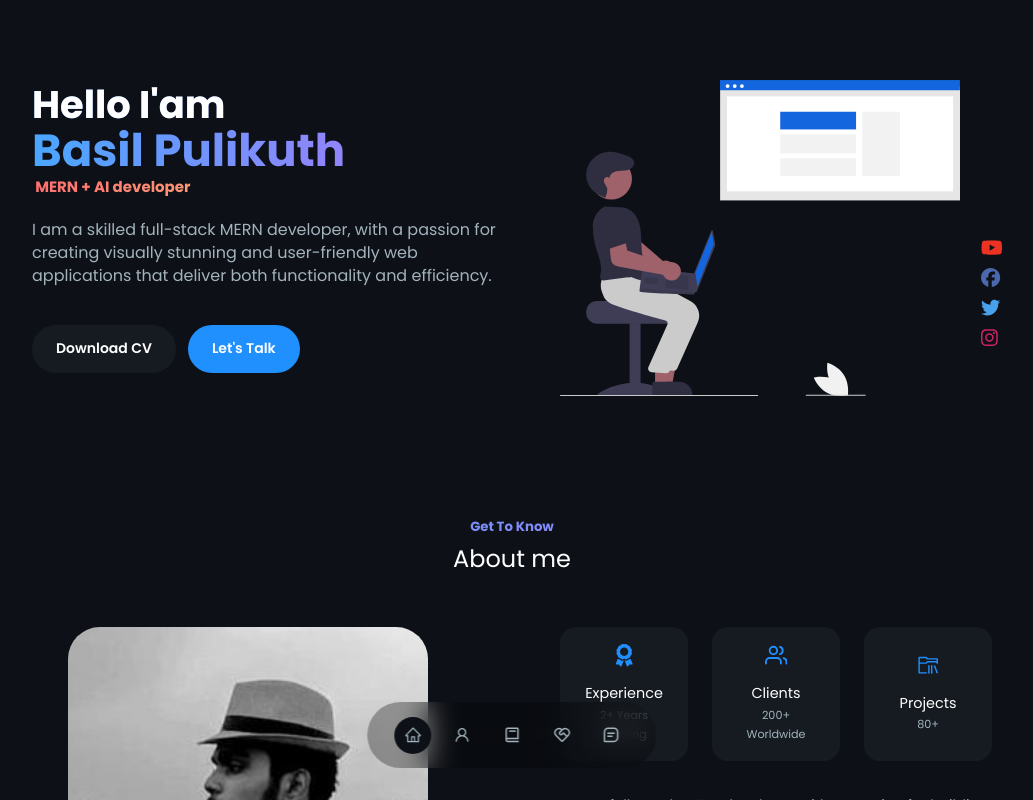
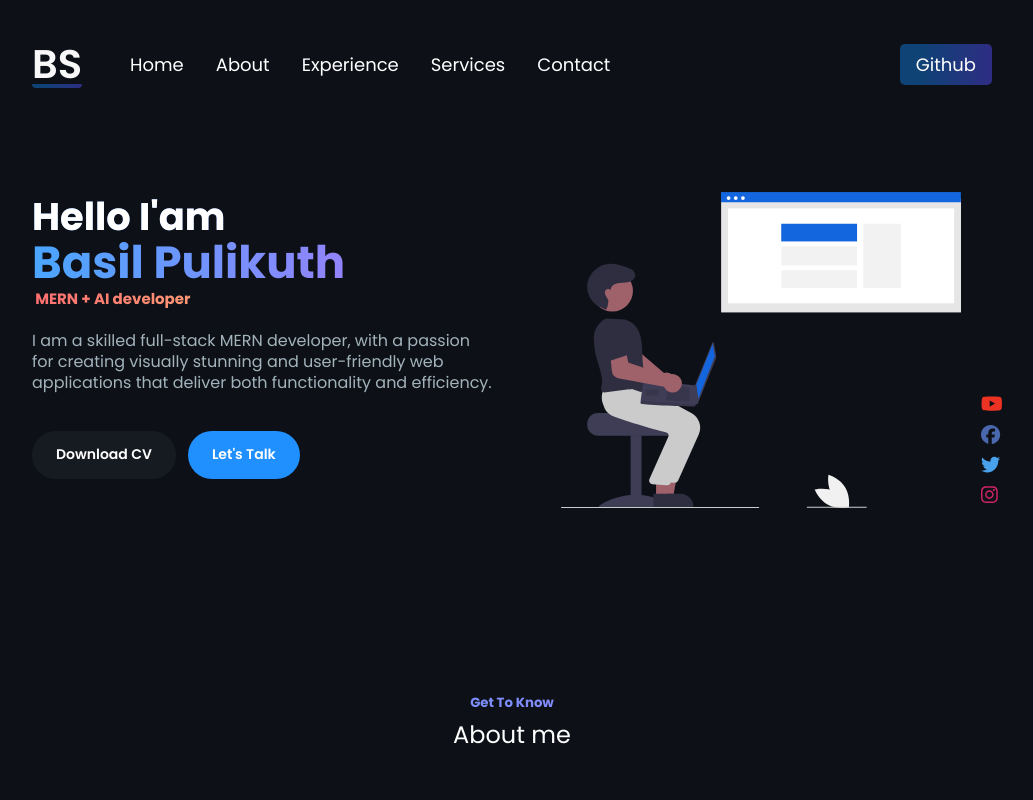
Before and after one commit to iambasilp/React-Basil-Portfolio, a React (Create React App) app: page / in a window 1280 px wide. Shown: the top 800 px of the page, without its empty margins (128-1161 px from the left). Built offline with nearby package versions, Linux system fonts and the light colour scheme.

Commit message:
navbar updated

```diff
--- a/src/App.js
+++ b/src/App.js
@@ -11,8 +11,8 @@ import Footer from './components/Footer/Footer'
 function App() {
   return (
     <>
+      <Nav />
       <Home />
-      <Nav />
       <About />
       <Experience />
       <Services />
--- a/src/components/Footer/footer.css
+++ b/src/components/Footer/footer.css
@@ -10,6 +10,7 @@
     row-gap: 1rem;
   }
   .footer__logo {
+    color: var(--color-primary);
     display: inline-flex;
     align-items: center;
     column-gap: 0.5rem;
--- a/src/components/Home/home.css
+++ b/src/components/Home/home.css
@@ -2,8 +2,8 @@
 }
 .home__container {
   position: relative;
-  padding-block: 5rem 0;
-  gap: 2rem;
+  padding-block: 1.3rem 0;
+  gap: 2.3rem;
 }
 .cta {
   display: flex;
@@ -40,7 +40,8 @@
   margin-left: 0.2rem;
 }
 .home__description {
-  line-height: 23px;
+  line-height: 21px;
+  font-family: inherit;
   color: var(--color-light);
   margin-block: 1.15rem 2.4rem;
 }
@@ -91,6 +92,9 @@ a.instagram {
 
 /* For small devices */
 @media screen and (max-width: 340px) {
+  .home__img{
+    width: 300px;
+  }
   .home__container {
     padding-top: 3.5rem;
   }
@@ -98,6 +102,7 @@ a.instagram {
     width: 16rem;
   }
 }
+
 
 /* For Medium devices */
 @media screen and (min-width: 576px) {
@@ -113,13 +118,14 @@ a.instagram {
 
 @media screen and (min-width: 767px) {
   .home__img {
-    width: 320px;
+    width: 390px;
   }
 }
 
 /* For large devices */
 @media screen and (min-width: 1024px) {
   .home__container {
+    padding-block: 4rem;
     grid-template-columns: repeat(2, 1fr);
   }
   .home__data {
@@ -150,7 +156,7 @@ a.instagram {
 }
 @media screen and (min-width: 1064px) {
   .home__container {
-    margin-inline: 8rem;
+
     margin: 0 auto;
   }
   .home__img {
--- a/src/components/contacts/contact.css
+++ b/src/components/contacts/contact.css
@@ -27,6 +27,7 @@
     margin-bottom: 0.5rem;
 }
 .contact__information a {
+    color: var(--color-primary);
     display: inline-block;
     margin-top: 0.7rem;
     font-size: .8rem;
--- a/src/components/nav/Nav.jsx
+++ b/src/components/nav/Nav.jsx
@@ -1,44 +1,82 @@
-import React from "react";
-import {useState} from 'react'
+import React, { useState } from "react";
+import { RiMenu3Line, RiCloseLine } from "react-icons/ri";
 import "./nav.css";
-import { AiOutlineHome, AiOutlineUser } from "react-icons/ai";
-import { BiBook, BiMessageSquareDetail } from "react-icons/bi";
-import { RiServiceLine } from "react-icons/ri";
-const Nav = () => {
-  const [activeBar, setActiveBar] = useState('#')
+
+const Navbar = () => {
+  const [toggleMenu, setToggleMenu] = useState(false);
+
   return (
-    <nav className="nav">
-      <ul className="nav__menu" id="nav-menu">
-        <ul className="nav__list">
-          <li className="nav__item">
-            <a href="#" onClick={()=>{setActiveBar('#')}} className={`nav__link ${activeBar === "#" ? "active" : "" }`}>
-              <AiOutlineHome />
-            </a>
-          </li>
-          <li className="nav__item">
-            <a href="#about"  onClick={()=>{setActiveBar("#about")}} className={`nav__link ${activeBar === "#about" ? "active" : "" }`}>
-              <AiOutlineUser />
-            </a>
-          </li>
-          <li className="nav__item">
-            <a href="#experience" onClick={()=>{setActiveBar("#experience")}} className={`nav__link ${activeBar === "#experience" ? "active" : "" }`}>
-              <BiBook />
-            </a>
-          </li>
-          <li className="nav__item">
-            <a href="#services" onClick={()=>{setActiveBar("#services")}} className={`nav__link ${activeBar === "#services" ? "active" : "" }`}>
-              <RiServiceLine />
-            </a>
-          </li>
-          <li className="nav__item">
-            <a href="#contact" className="nav__link" onClick={()=>{setActiveBar("#contact")}} className={`nav__link ${activeBar === "#contact" ? "active" : "" }`}>
-              <BiMessageSquareDetail />
-            </a>
-          </li>
-        </ul>
-      </ul>
-    </nav>
+    <div className="navbar__container container">
+      <div className="gpt3__navbar">
+        <div className="gpt3__navbar-links">
+          <div className="gpt3__navbar-links_logo">
+            <h1>BS</h1>
+          </div>
+          <div className="gpt3__navbar-links_container ">
+            <p>
+              <a href="#home">Home</a>
+            </p>
+            <p>
+              <a href="#about">About</a>
+            </p>
+            <p>
+              <a href="#experience">Experience</a>
+            </p>
+            <p>
+              <a href="#services">Services</a>
+            </p>
+            <p>
+              <a href="#contact">Contact</a>
+            </p>
+          </div>
+        </div>
+        <div className="gpt3__navbar-sign">
+
+          <button type="button"><a href="https://github.com/iambasilp">Github</a></button>
+        </div>
+        <div className="gpt3__navbar-menu">
+          {toggleMenu ? (
+            <RiCloseLine
+              color="#fff"
+              size={29}
+              onClick={() => setToggleMenu(false)}
+            />
+          ) : (
+            <RiMenu3Line
+              color="#fff"
+              size={29}
+              onClick={() => setToggleMenu(true)}
+            />
+          )}
+          {toggleMenu && (
+            <div className="gpt3__navbar-menu_container scale-up-center">
+              <div className="gpt3__navbar-menu_container-links">
+                <p>
+                  <a href="#home">Home</a>
+                </p>
+                <p>
+                  <a href="#about">About</a>
+                </p>
+                <p>
+                  <a href="#experience">Experience</a>
+                </p>
+                <p>
+                  <a href="#services">Services</a>
+                </p>
+                <p>
+                  <a href="#contact">Contact</a>
+                </p>
+              </div>
+              <div className="gpt3__navbar-menu_container-links-sign">
+
+                <button type="button"><a href="https://github.com/iambasilp">Github</a></button>
+              </div>
+            </div>
+          )}
+        </div>
+      </div>
+    </div>
   );
 };
 
-export default Nav;
+export default Navbar;
--- a/src/components/nav/nav.css
+++ b/src/components/nav/nav.css
@@ -1,48 +1,153 @@
-.nav {
-  background-color: rgba(0, 0, 0, 0.3);
-  width: max-content; /*  New :) */
-  display: block;
-  padding: 0.9rem 1.7rem;
-  z-index: var(--z-fixed);
-  position: fixed;
-  bottom: 2rem;
-  left: 50%;
-  transform: translateX(-50%);
-  border-radius: 3rem;
-  backdrop-filter: blur(15px); /* New :) */
+.navbar__container{
+  position: relative;
+  z-index: 200;
 }
-.nav__list {
+.gpt3__navbar {
+  width: 100%;
+  height: 3.5rem;
+  display: flex;
+  justify-content: space-between;
+  align-items: center;
+  padding: 4rem 0rem;
+  z-index:var(--z-fixed);
+}
+
+.gpt3__navbar-links {
+
+  display: flex;
+  justify-content: flex-start;
+  align-items: center;
+}
+
+.gpt3__navbar-links_logo {
+  margin-right: 2rem;
+}
+
+.gpt3__navbar-links_logo h1 {
+  position: relative;
+  color: rgb(248, 248, 248);
+  font-size: 2.5rem;
+  font-weight: 600;
+}
+.gpt3__navbar-links_logo h1::after{
+  content: "";
+  position: absolute;
+  bottom: .6rem;
+  left: 0;
+  width: 100%;
+  height: 4px;
+  border-radius:0rem 0rem .5rem .5rem;
+  background:linear-gradient(90deg, #0f4275 23.3%, #551496 192.78%);
+}
+
+.gpt3__navbar-links_container {
   display: flex;
   flex-direction: row;
-  gap: 0.8rem;
 }
-.nav__link {
-  background: transparent;
-  padding: 0.4rem;
-  border-radius: 50%;
+
+.gpt3__navbar-sign {
   display: flex;
-  justify-content: center;
+  justify-content: flex-end;
   align-items: center;
-  color: var(--color-light);
-  font-size: 1rem;
 }
-.nav__link:hover {
-  background-color: rgba(0, 0, 0, 0.3);
+
+.gpt3__navbar-links_container p ,
+.gpt3__navbar-sign p ,
+.gpt3__navbar-menu_container p {
+  color: white;
+  font-family: 'Poppins', sans-serif;
+  font-weight: 500;
+  font-size: 18px;
+  line-height: 25px;
+  text-transform: capitalize;
+
+  margin: 0 1rem;
+  cursor: pointer;
 }
-.nav__link.active {
-  background: var(--color-bg);
+
+.gpt3__navbar-sign button,
+.gpt3__navbar-menu_container button {
+  padding: 0.5rem 1rem;
+  color: #fff;
+  background:linear-gradient(90deg, #0f4275 23.3%, #551496 192.78%);
+  font-family: 'Poppins', sans-serif;
+  font-weight: 500;
+  font-size: 18px;
+  line-height: 25px;
+  border: none;
+  outline: none;
+  cursor: pointer;
+  border-radius: 5px;
 }
-/* For small devices */
-@media screen and (max-width: 340px) {
-  .nav {
-    padding-inline: 1.3rem;
+
+.gpt3__navbar-menu {
+  margin-left: 1rem;
+
+  display: none;
+  position: relative;
+}
+
+.gpt3__navbar-menu h1 {
+  cursor: pointer;
+}
+
+.gpt3__navbar-menu_container {
+  display: flex;
+  justify-content: flex-end;
+  align-items: flex-end;
+  flex-direction: column;
+
+  text-align: end;
+  background:#161B22;;
+  padding: 2rem;
+  position: absolute;
+  right: 0;
+  top: 40px;
+  margin-top: 1rem;
+  min-width: 210px;
+  border-radius: 5px;
+  box-shadow: 0px 0px 5px rgba(0,0, 0,0.2);
+
+}
+
+.gpt3__navbar-menu_container p {
+  margin: 1rem 0;
+}
+
+.gpt3__navbar-menu_container-links-sign {
+  display: none;
+}
+
+@media screen and (max-width: 1050px) {
+  .gpt3__navbar-links_container {
+      display: none;
+  }
+
+  .gpt3__navbar-menu {
+      display: flex;
   }
 }
 
-/* For Medium devices */
-@media screen and (min-width: 576px) {
-  .nav__link {
-    padding: 0.6rem;
-    font-size: 1.1rem;
+@media screen and (max-width: 700px) {
+  .gpt3__navbar {
+      padding: 3rem 0rem;
   }
 }
+
+@media screen and (max-width: 550px) {
+  .gpt3__navbar {
+      padding: 3rem 0rem;
+  }
+
+  .gpt3__navbar-sign {
+      display: none;
+  }
+
+  .gpt3__navbar-menu_container {
+      top: 20px;
+  }
+
+  .gpt3__navbar-menu_container-links-sign {
+      display: block;
+  }
+}
--- a/src/index.css
+++ b/src/index.css
@@ -22,6 +22,7 @@ ul{
   --color-light:#A3B3BC;
   --color-lighten:rgba(255, 255, 255, 0.795);
   --transition: all 400ms ease;
+
   --container-width-lg:75%;
   --container-width-md:86%;
   --container-width-sm:90%;
@@ -47,14 +48,11 @@ h1,h2,h3,h4,h5{
 h1{
   font-size: 2.5rem;
 }
-a{
-  color: var(--color-primary);
+a {
+  color: unset;
   text-decoration: none;
-  transition: var(--transition);
 }
-a:hover{
-  color: var(--color-white);
-}
+
 .btn{
   font-size: 14px;
   width: max-content;
@@ -130,3 +128,32 @@ img{
         margin-bottom: 2rem;
       }
 }
+
+
+
+.scale-up-center {
+	-webkit-animation: scale-up-center 0.4s cubic-bezier(0.390, 0.575, 0.565, 1.000) both;
+	animation: scale-up-center 0.4s cubic-bezier(0.390, 0.575, 0.565, 1.000) both;
+}
+
+@-webkit-keyframes scale-up-center {
+  0% {
+    -webkit-transform: scale(0.5);
+            transform: scale(0.5);
+  }
+  100% {
+    -webkit-transform: scale(1);
+            transform: scale(1);
+  }
+}
+
+@keyframes scale-up-center {
+  0% {
+    -webkit-transform: scale(0.5);
+            transform: scale(0.5);
+  }
+  100% {
+    -webkit-transform: scale(1);
+            transform: scale(1);
+  }
+}
```
